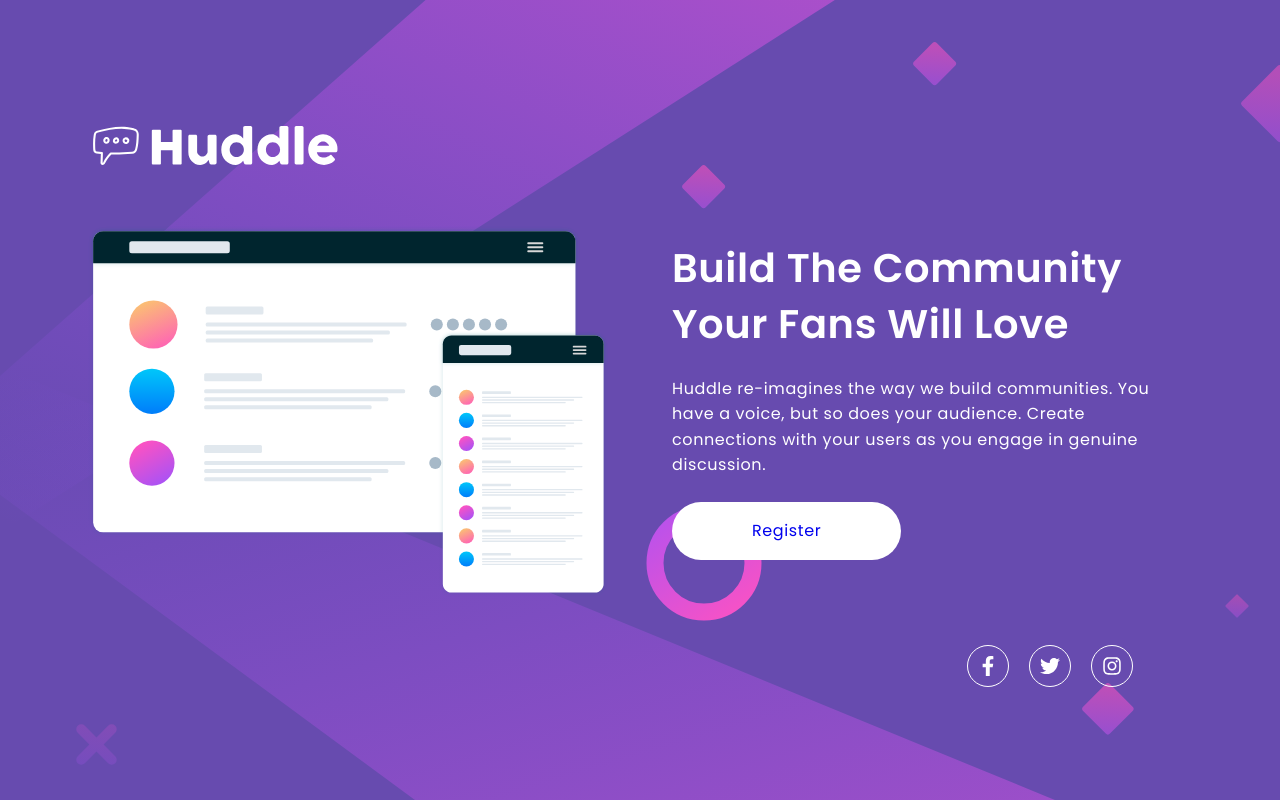
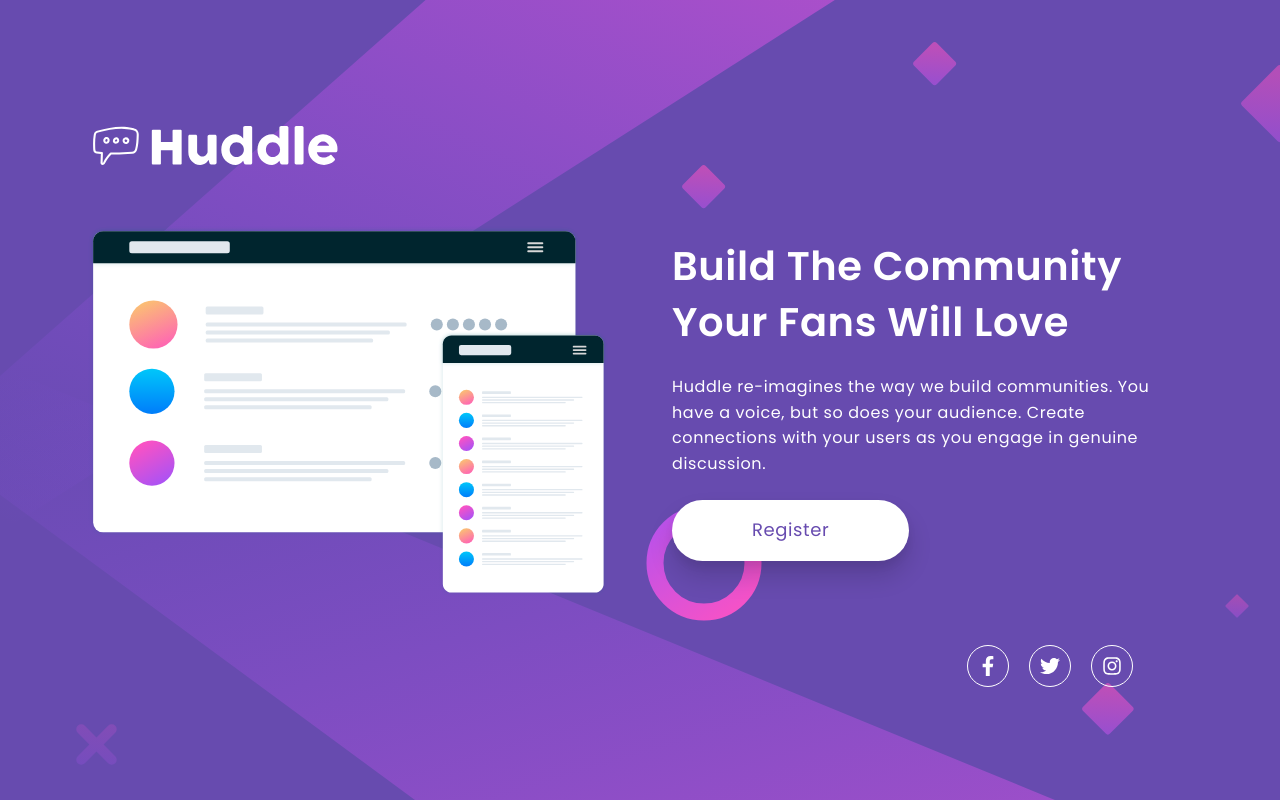
Before and after one commit to WebDevMirza/huddle-landing-page, a React (Create React App) app: page / in a window 1280 px wide. Built offline with nearby package versions, Linux system fonts and the light colour scheme.

Commit message:
adding button shadow

```diff
--- a/src/compo/Hero.css
+++ b/src/compo/Hero.css
@@ -23,8 +23,17 @@
 .btn {
   display: inline-block;
   background-color: white;
+  color: var(--bg-Violet);
+  font-size: 1.125rem;
   padding: 1rem 5rem;
   border-radius: 3rem;
+}
+
+.btn:hover,
+.btn:focus {
+  background-color: var(--SoftMagenta);
+  color: white;
+  transition: 0.35s all ease-in-out;
 }
 
 @media (min-width: 1024px) {
--- a/src/compo/Hero.jsx
+++ b/src/compo/Hero.jsx
@@ -15,7 +15,7 @@ const Hero = () => {
               Huddle re-imagines the way we build communities. You have a voice, but so does your audience. Create
               connections with your users as you engage in genuine discussion.{" "}
             </p>
-            <a className="btn" href="#">
+            <a className="btn box-shadow-2" href="#">
               Register
             </a>
           </div>
```
